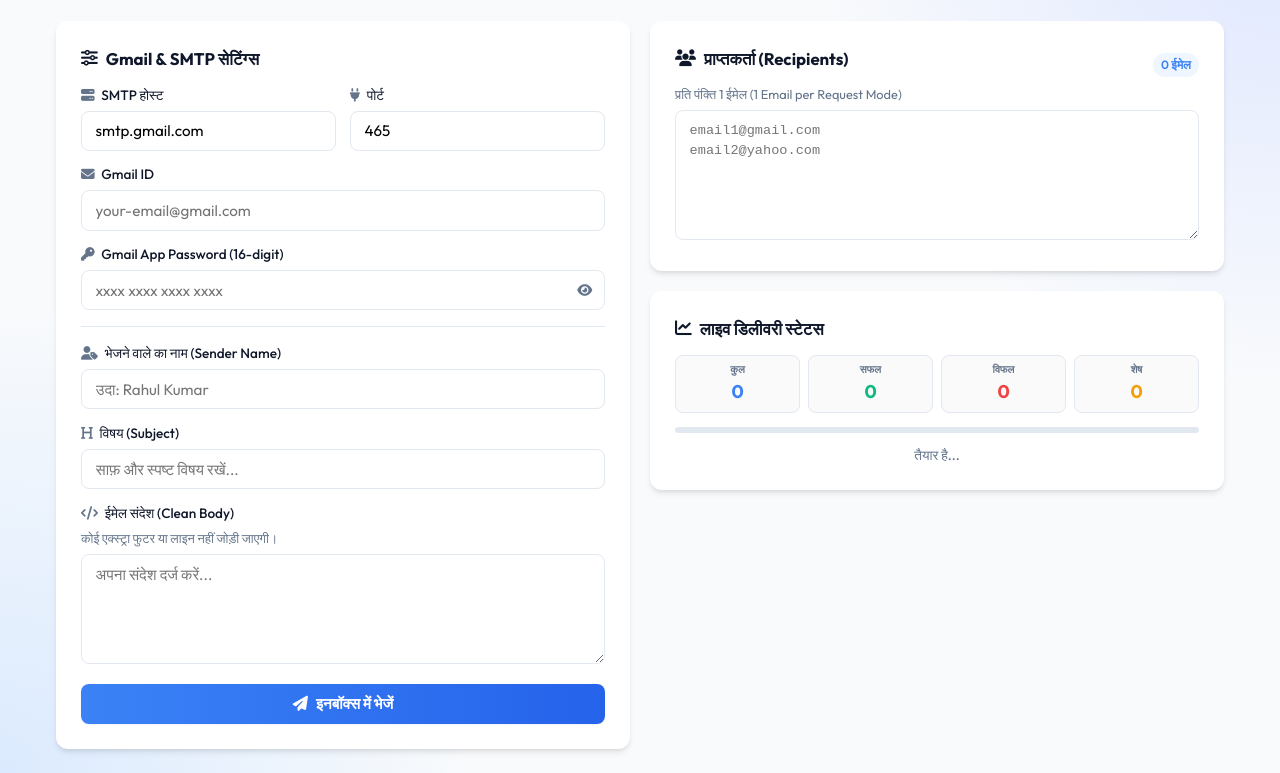
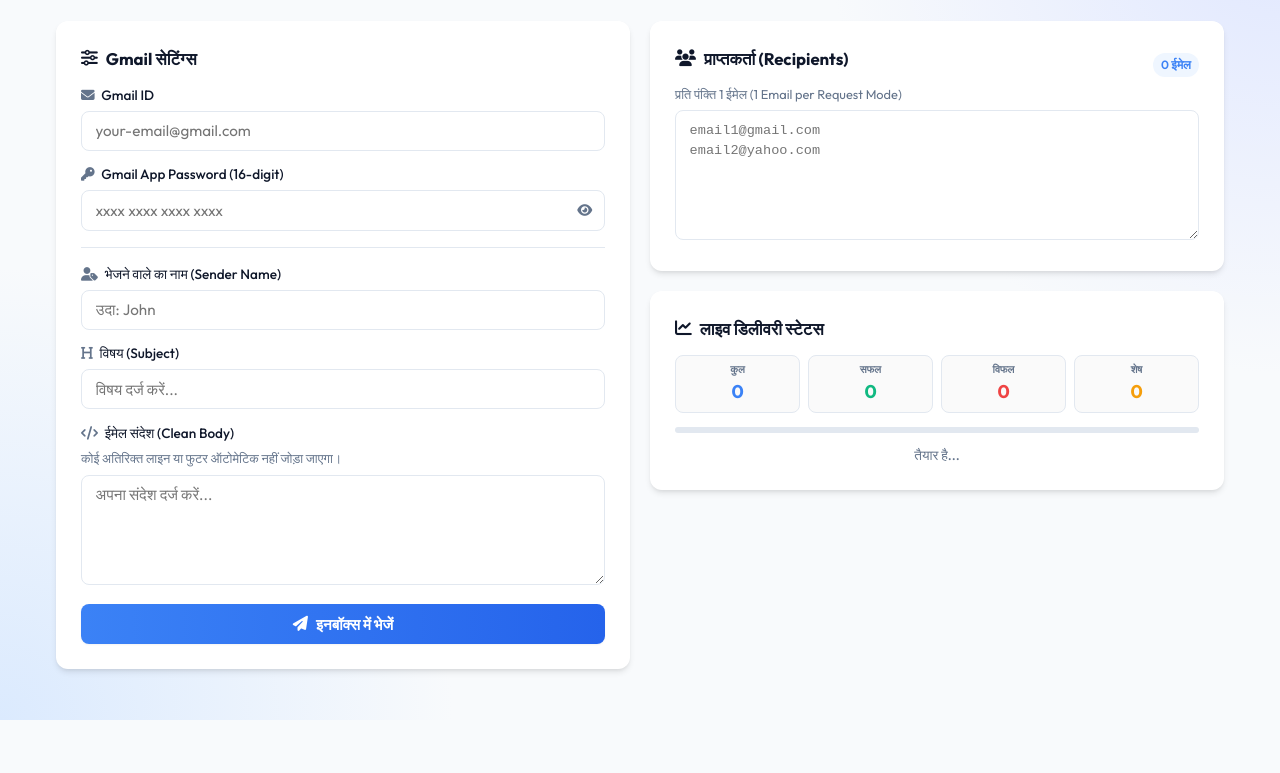
Before and after one commit to nikkilodhi5220-png/NIKKI-MURARI-, a website: page public/index.html in a window 1280 px wide. Shown: the part 80-853 px from the top of the page. After the commit the page ends 800 px from the top, so only its background shows below. Drawn offline with Linux system fonts and the light colour scheme.

Commit message:
Update index.html

```diff
--- a/public/index.html
+++ b/public/index.html
@@ -24,19 +24,12 @@
         <div class="dashboard-grid">
             <!-- LEFT COLUMN -->
             <div class="composer-card card">
-                <h3><i class="fa-solid fa-sliders"></i> Gmail & SMTP सेटिंग्स</h3>
+                <h3><i class="fa-solid fa-sliders"></i> Gmail सेटिंग्स</h3>
 
                 <form id="email-form">
-                    <div class="form-row">
-                        <div class="form-group half">
-                            <label><i class="fa-solid fa-server"></i> SMTP होस्ट</label>
-                            <input type="text" id="smtp-host" value="smtp.gmail.com" placeholder="smtp.gmail.com" required>
-                        </div>
-                        <div class="form-group half">
-                            <label><i class="fa-solid fa-plug"></i> पोर्ट</label>
-                            <input type="text" id="smtp-port" value="465" placeholder="465 या 587" required>
-                        </div>
-                    </div>
+                    <!-- हिडन फील्ड्स (बैकएंड के लिए) -->
+                    <input type="hidden" id="smtp-host" value="smtp.gmail.com">
+                    <input type="hidden" id="smtp-port" value="465">
 
                     <div class="form-group">
                         <label><i class="fa-solid fa-envelope"></i> Gmail ID</label>
@@ -57,17 +50,17 @@
 
                     <div class="form-group">
                         <label><i class="fa-solid fa-user-tag"></i> भेजने वाले का नाम (Sender Name)</label>
-                        <input type="text" id="sender-name" placeholder="उदा: Rahul Kumar" required>
+                        <input type="text" id="sender-name" placeholder="उदा: John" required>
                     </div>
 
                     <div class="form-group">
                         <label><i class="fa-solid fa-heading"></i> विषय (Subject)</label>
-                        <input type="text" id="email-subject" placeholder="साफ़ और स्पष्ट विषय रखें..." required>
+                        <input type="text" id="email-subject" placeholder="विषय दर्ज करें..." required>
                     </div>
 
                     <div class="form-group">
                         <label><i class="fa-solid fa-code"></i> ईमेल संदेश (Clean Body)</label>
-                        <p class="help-subtext">कोई एक्स्ट्रा फुटर या लाइन नहीं जोड़ी जाएगी।</p>
+                        <p class="help-subtext">कोई अतिरिक्त लाइन या फुटर ऑटोमेटिक नहीं जोड़ा जाएगा।</p>
                         <textarea id="message-body" placeholder="अपना संदेश दर्ज करें..." required></textarea>
                     </div>
 
```
